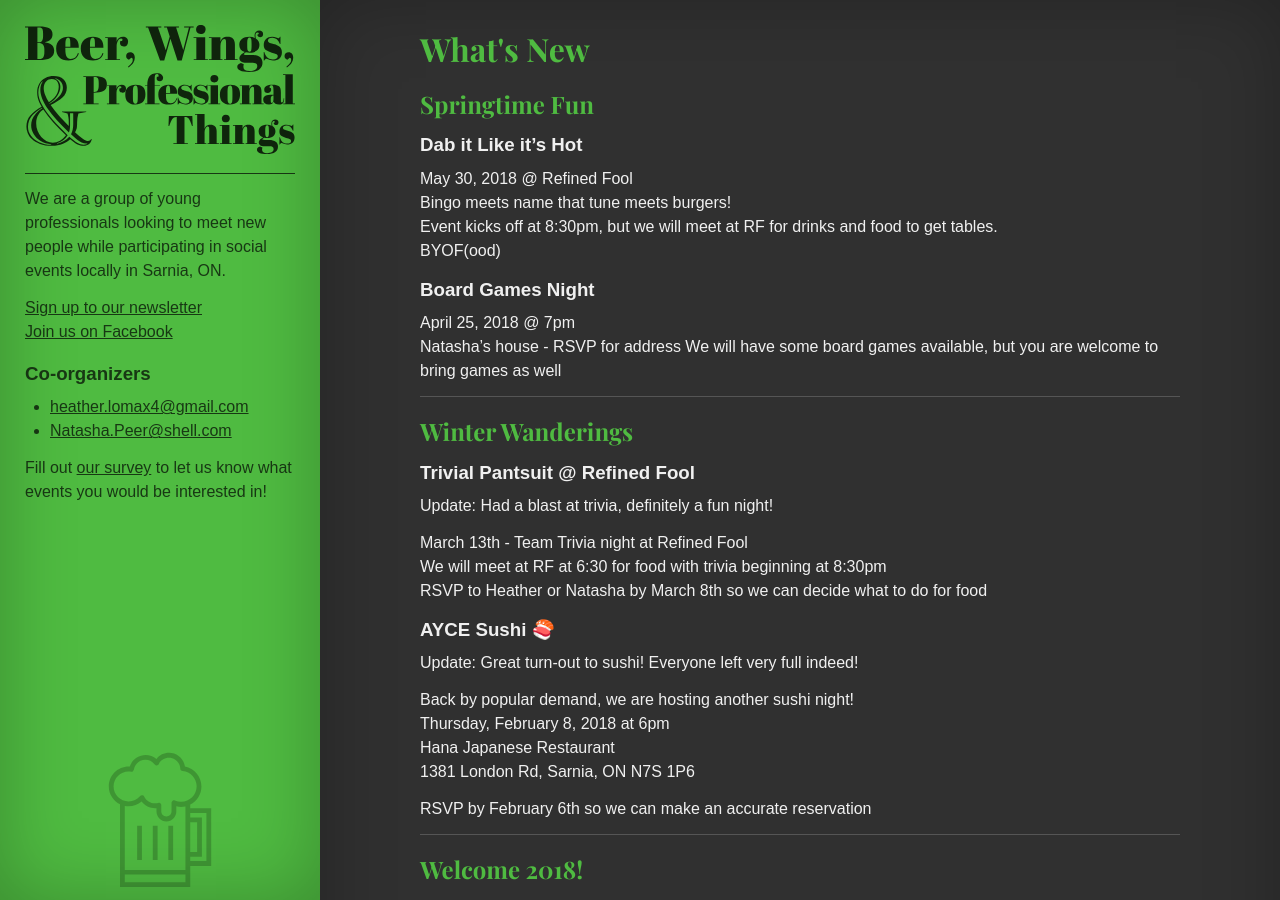
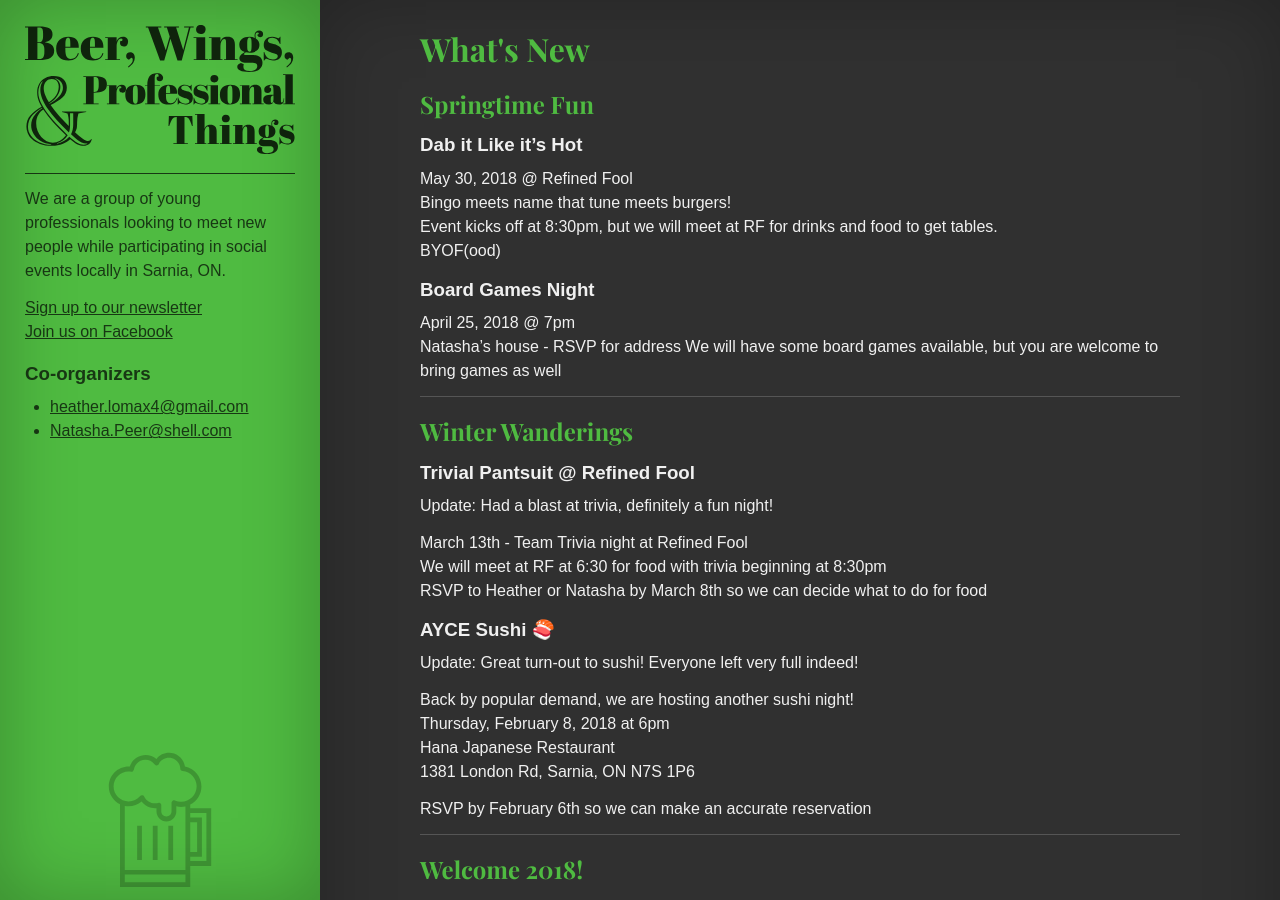
Before and after one commit to ccmorris/bwpt.beer, a Jekyll site: the page built from index.html, in a window 1280 px wide and 900 px high. Built offline with Jekyll 4.4.1, drawn with Linux system fonts in a browser that asks for light colours; some web fonts are replaced.

Commit message:
remove the survey link from the sidebar

```diff
--- a/_includes/header.html
+++ b/_includes/header.html
@@ -20,9 +20,6 @@
                 </li>
             </ul>
         </div>
-        <div class="about--survey">
-            <p>Fill out <a href="https://www.surveymonkey.com/r/LLFXWLK" target="_blank">our survey</a> to let us know what events you would be interested in!</p>
-        </div>
     </div>
 </div>
 <div class="content-container"><div>
```
